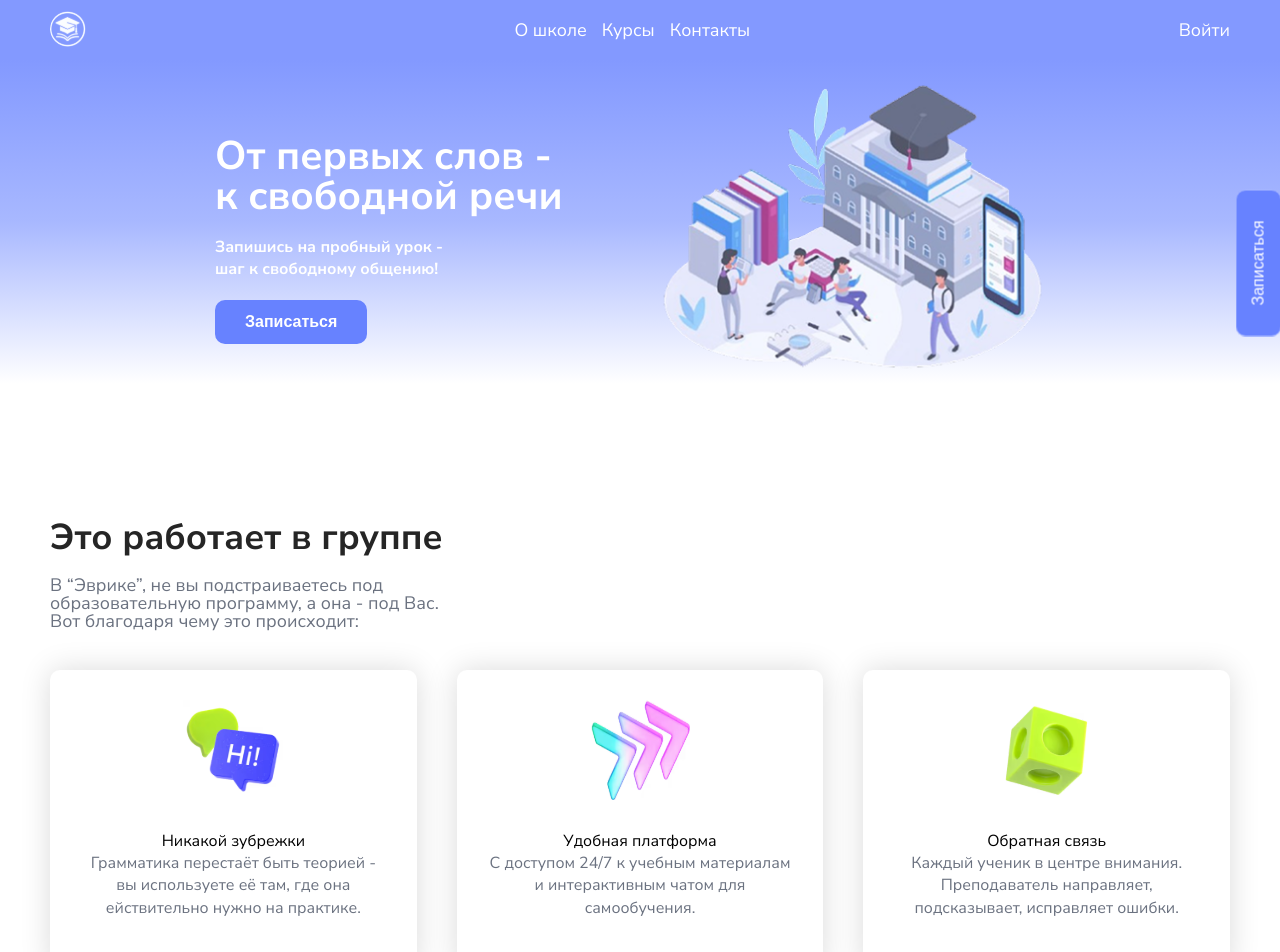
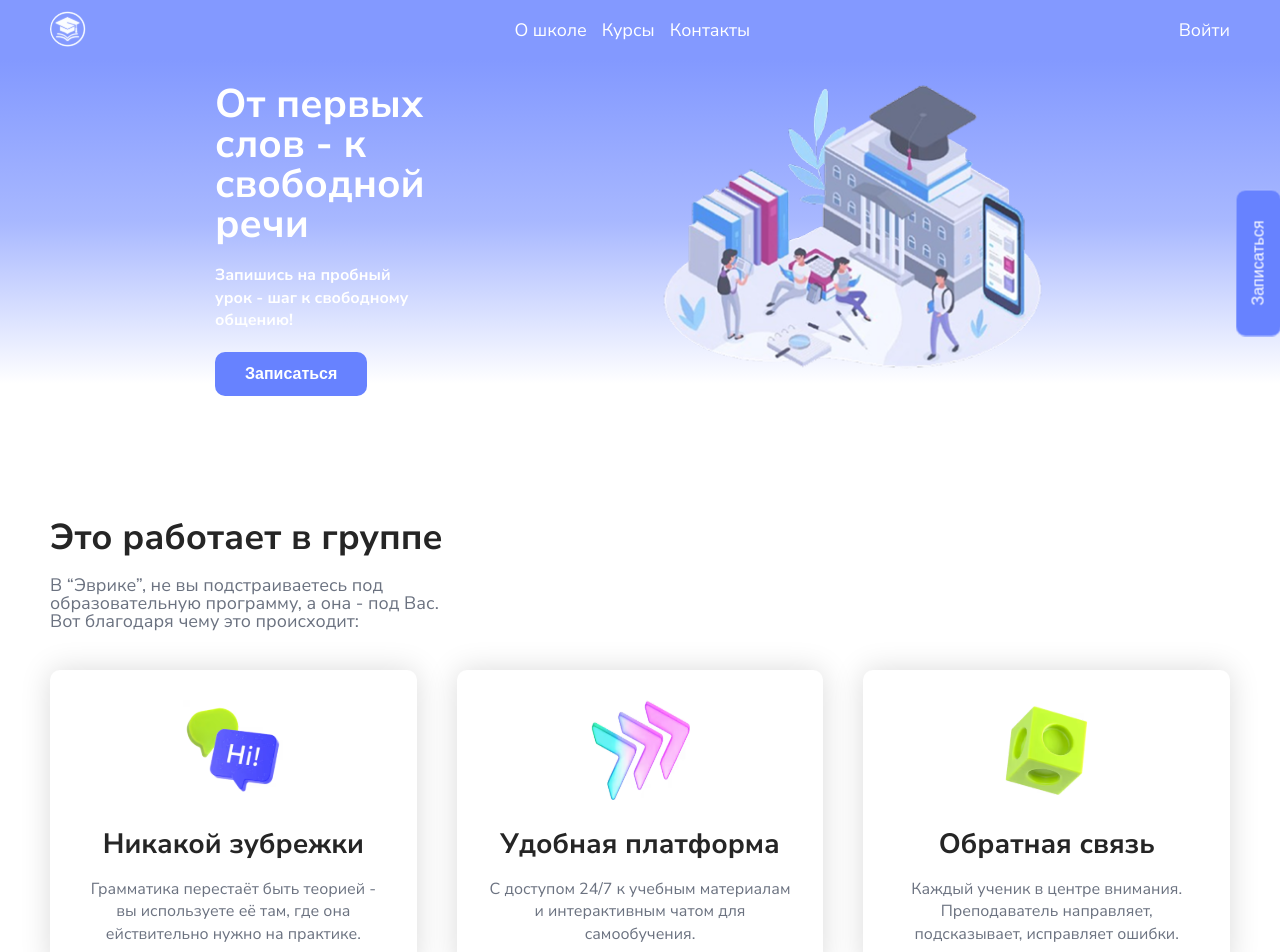
Before and after one commit to daniarmakyev/Evrika, a Next.js app: page / in a window 1280 px wide. Shown: the top 952 px of the page. Built offline with nearby package versions, Linux system fonts and the light colour scheme.

Commit message:
Change width in title all page

```diff
--- a/src/components/InGroupSection/index.tsx
+++ b/src/components/InGroupSection/index.tsx
@@ -51,7 +51,7 @@ const InGroupSection = ({}) => {
                 src={card.img}
                 alt={card.title}
               />
-              <div className={styles.group__wrappew__title}>
+              <div className={styles.group__wrapper__title}>
                 <h3>{card.title}</h3>
               </div>
               <div className={styles.group__wrapper__description}>
--- a/src/components/QuoteSection/styles.module.scss
+++ b/src/components/QuoteSection/styles.module.scss
@@ -9,7 +9,6 @@
   justify-content: center;
   background: $bg-gradient-secondary;
   margin-top: 60px;
-  // margin-top: var(--header-height);
 
   &__container {
     width: 100%;
@@ -42,7 +41,7 @@
     margin-bottom: 20px;
 
     h1 {
-      width: 85%;
+      width: 70%;
       font-size: 40px;
       line-height: 100%;
     }
@@ -55,7 +54,7 @@
     margin-bottom: 20px;
 
     p {
-      width: 60%;
+      width: 50%;
       font-size: 16px;
       line-height: 140%;
     }
--- a/src/components/SignupSection/styles.module.scss
+++ b/src/components/SignupSection/styles.module.scss
@@ -21,7 +21,7 @@
   }
 
   &__info {
-    width: 70%;
+    width: 60%;
     height: 100%;
     display: flex;
     flex-direction: column;
@@ -39,7 +39,7 @@
     margin-bottom: 40px;
 
     h3 {
-      width: 60%;
+      width: 65%;
       font-weight: bold;
       font-size: 36px;
       line-height: 100%;
@@ -56,7 +56,7 @@
     justify-content: flex-start;
 
     p {
-      width: 50%;
+      width: 58%;
       font-size: 18px;
       line-height: 140%;
       color: $placeholder;
@@ -64,7 +64,7 @@
   }
 
   &__form {
-    width: 30%;
+    width: 40%;
     height: 100%;
     display: flex;
     flex-direction: column;
```
